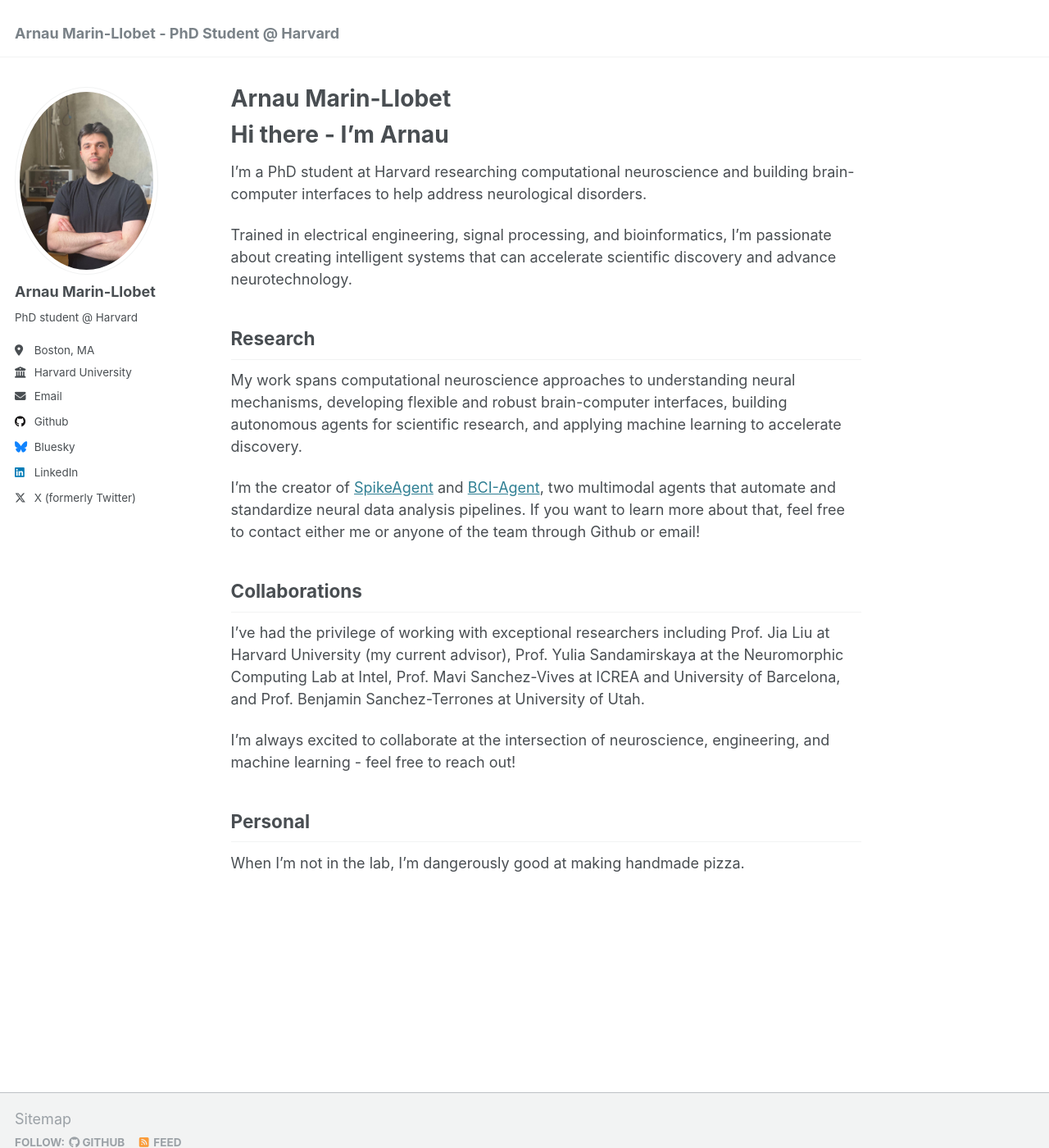
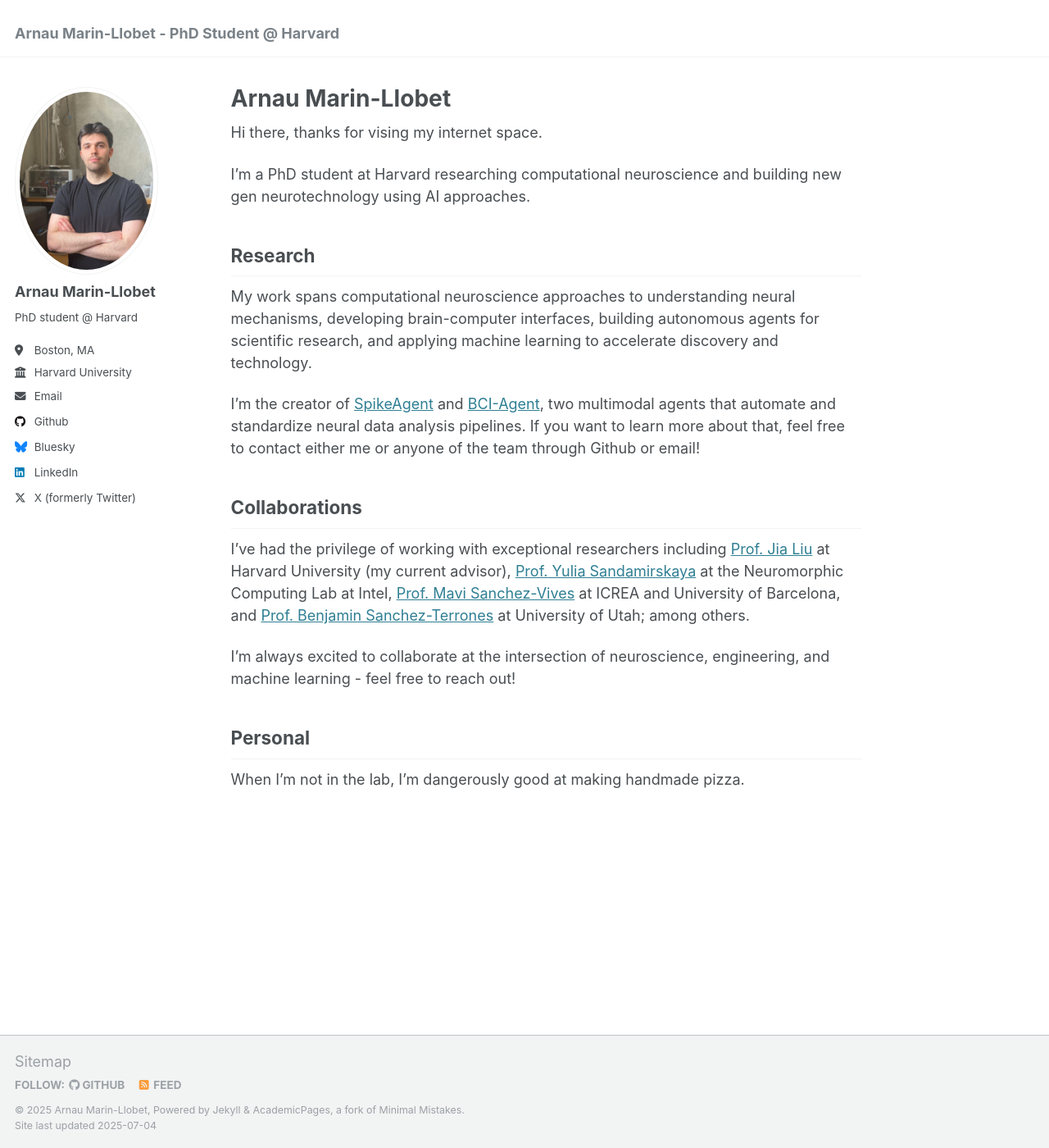
Before and after one commit to arnaumarin/arnaumarin.github.io, a Jekyll site: the page built from _pages/about.md, in a window 1280 px wide and 1400 px high. Shown: the whole window at 82% size. Built offline with Jekyll 4.4.1, drawn with Linux system fonts in a browser that asks for light colours.

Commit message:
Update about.md

```diff
--- a/_pages/about.md
+++ b/_pages/about.md
@@ -1,28 +1,26 @@
 ---
 permalink: /
 title: "Arnau Marin-Llobet"
-excerpt: "PhD student at Harvard researching computational neuroscience and neural engineering."
+excerpt: "PhD student at Harvard"
 author_profile: true
 redirect_from:
   - /about/
   - /about.html
 ---
 
-# Hi there - I'm Arnau
+Hi there, thanks for vising my internet space.
 
-I'm a PhD student at Harvard researching computational neuroscience and building brain-computer interfaces to help address neurological disorders.
-
-Trained in electrical engineering, signal processing, and bioinformatics, I'm passionate about creating intelligent systems that can accelerate scientific discovery and advance neurotechnology.
+I'm a PhD student at Harvard researching computational neuroscience and building new gen neurotechnology using AI approaches.
 
 ## Research
 
-My work spans computational neuroscience approaches to understanding neural mechanisms, developing flexible and robust brain-computer interfaces, building autonomous agents for scientific research, and applying machine learning to accelerate discovery.
+My work spans computational neuroscience approaches to understanding neural mechanisms, developing brain-computer interfaces, building autonomous agents for scientific research, and applying machine learning to accelerate discovery and technology.
 
 I'm the creator of [SpikeAgent](https://github.com/LiuLab-Bioelectronics-Harvard/SpikeAgent) and [BCI-Agent](https://github.com/LiuLab-Bioelectronics-Harvard/BCI-Agent), two multimodal agents that automate and standardize neural data analysis pipelines. If you want to learn more about that, feel free to contact either me or anyone of the team through Github or email!
 
 ## Collaborations
 
-I've had the privilege of working with exceptional researchers including Prof. Jia Liu at Harvard University (my current advisor), Prof. Yulia Sandamirskaya at the Neuromorphic Computing Lab at Intel, Prof. Mavi Sanchez-Vives at ICREA and University of Barcelona, and Prof. Benjamin Sanchez-Terrones at University of Utah.
+I've had the privilege of working with exceptional researchers including [Prof. Jia Liu](https://liulab.seas.harvard.edu/) at Harvard University (my current advisor), [Prof. Yulia Sandamirskaya](https://sandamirskaya.eu/) at the Neuromorphic Computing Lab at Intel, [Prof. Mavi Sanchez-Vives](hhttps://www.icrea.cat/community/icreas/17606/maria-victoria-sanchez-vives/) at ICREA and University of Barcelona, and [Prof. Benjamin Sanchez-Terrones](https://ece.uic.edu/profiles/terrones-benjamin/) at University of Utah; among others.
 
 I'm always excited to collaborate at the intersection of neuroscience, engineering, and machine learning - feel free to reach out!
 
```
